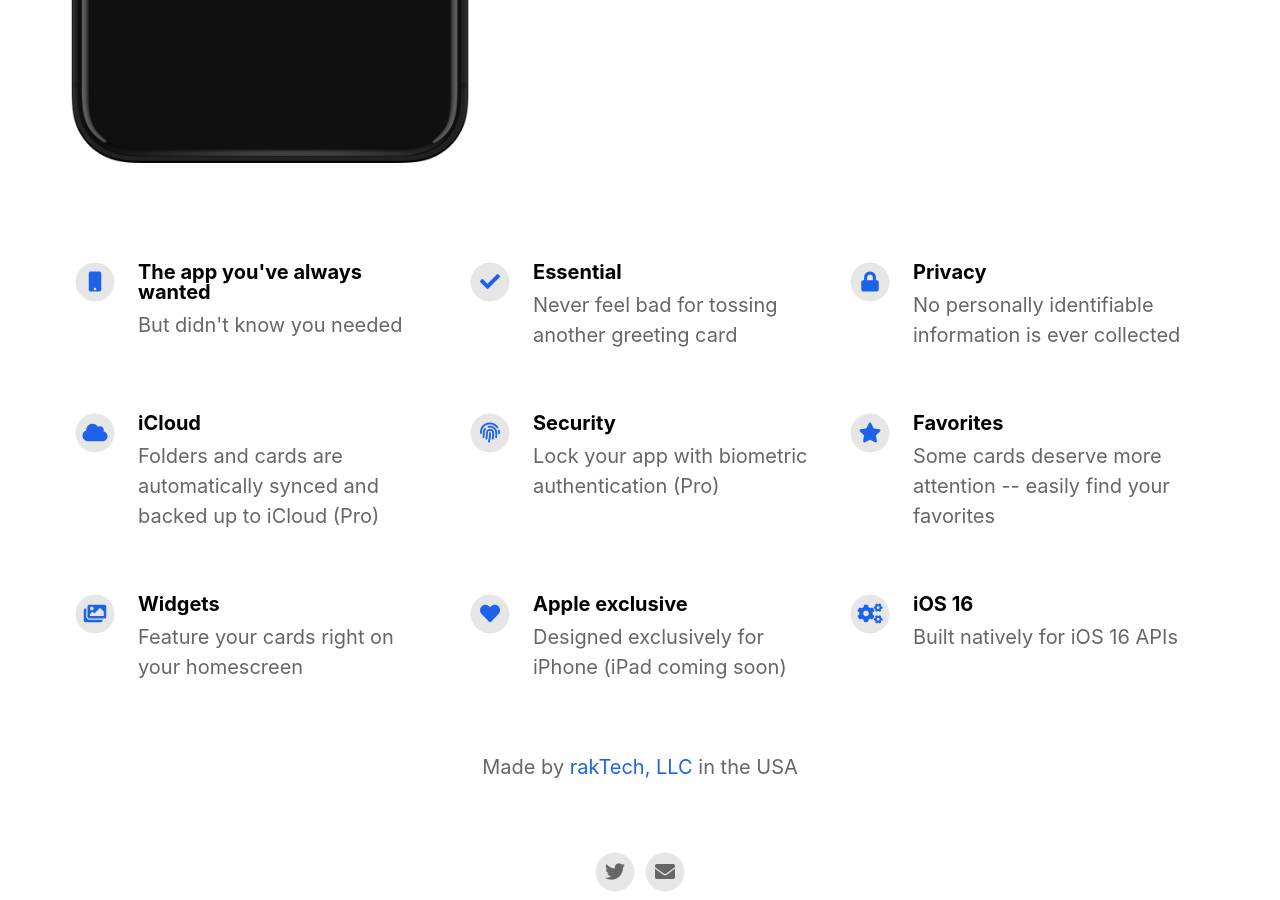
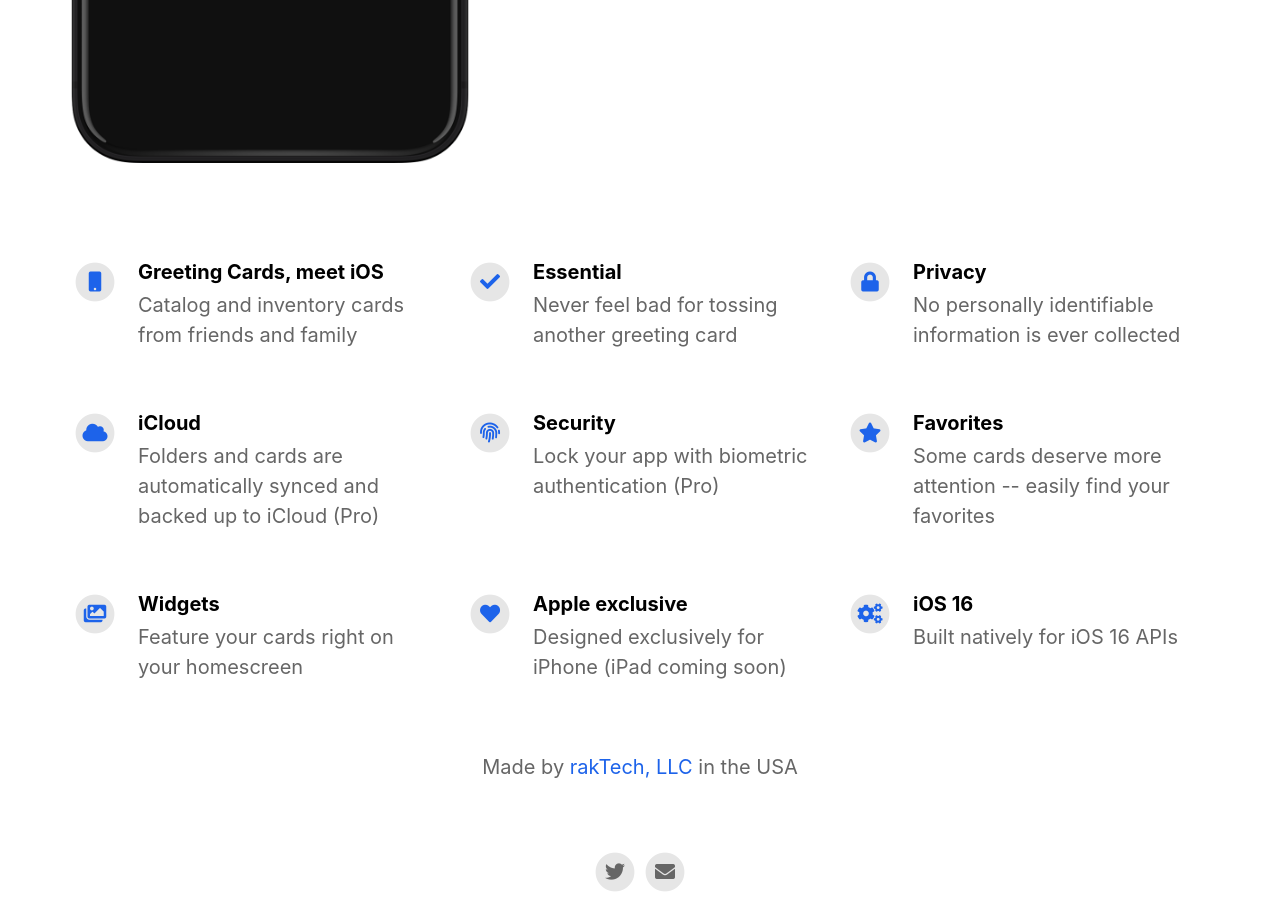
Before and after one commit to thatvirtualboy/hellothere, a Jekyll site: the page built from index.html, in a window 1280 px wide and 900 px high, scrolled down 822 px. Built offline with Jekyll 4.4.1, drawn with Linux system fonts in a browser that asks for light colours; nearby versions of some CDN libraries.

Commit message:
Update _config.yml

```diff
--- a/_config.yml
+++ b/_config.yml
@@ -1,5 +1,5 @@
 #page title
-page_title                                :                                           # Automatically populates with app name if not set and if iOS app ID is set. Otherwise enter manually.
+page_title                                : Hello There - Greeting Cards                                          # Automatically populates with app name if not set and if iOS app ID is set. Otherwise enter manually.
 
 # App Info
 ios_app_id                                : 1632485298                                # Required. Enter iOS app ID to automatically populate name, price and icons (e.g. 718043190).
@@ -35,8 +35,8 @@ youtube_username                          :
 # Feature List                            Edit, add or remove features to be presented.
 features                                  :
 
-  - title                                 : The app you've always wanted
-    description                           : But didn't know you needed
+  - title                                 : Greeting Cards, meet iOS
+    description                           : Catalog and inventory cards from friends and family
     fontawesome_icon_name                 : mobile
 
   - title                                 : Essential
```
